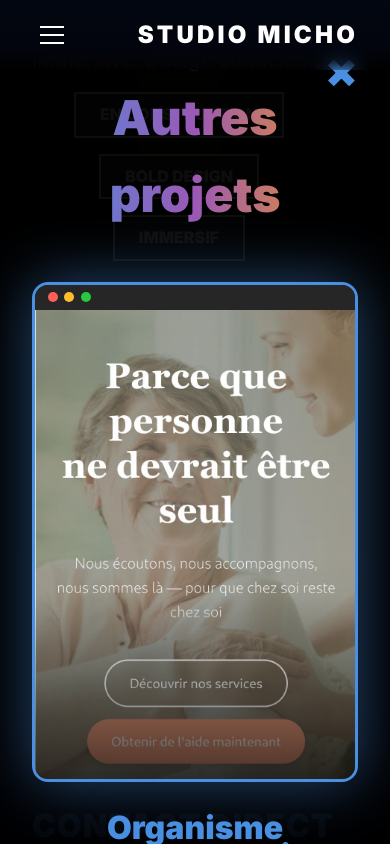
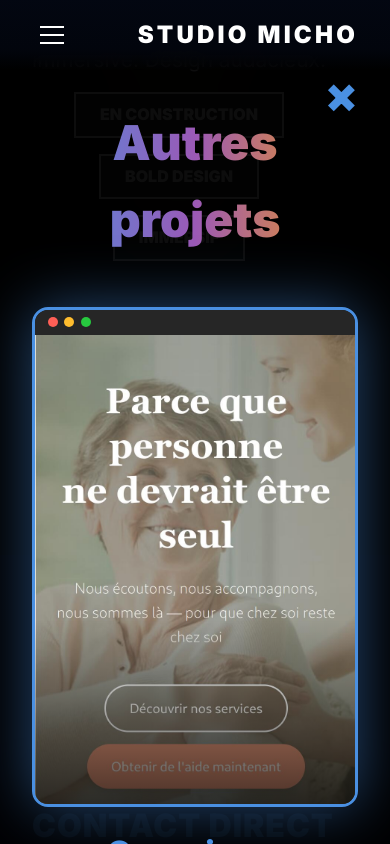
Before and after one commit to pierremichaudpm/studiomicho, a Next.js app: page / in a window 390 px wide. Both pictures are taken after a click on the button "PLUS DE PROJETS". Shown: the part 5368-6212 px from the top of the page. Built offline with nearby package versions, Linux system fonts and the light colour scheme.

Commit message:
Fix modal close button position on mobile: move down 25px to avoid header overlap

```diff
--- a/components/Modal.tsx
+++ b/components/Modal.tsx
@@ -169,7 +169,7 @@ const Modal: React.FC<ModalProps> = ({ isOpen, onClose }) => {
         onClick={onClose}
         style={{
           position: "fixed",
-          top: "2rem",
+          top: "calc(2rem + 25px)",
           right: "2rem",
           fontSize: "4rem",
           color: "#4A90E2",
@@ -199,7 +199,7 @@ const Modal: React.FC<ModalProps> = ({ isOpen, onClose }) => {
           width: "100%",
           position: "relative",
           animation: "modalSlideIn 0.5s ease-out",
-          marginTop: "0",
+          marginTop: "25px",
         }}
       >
         <h2
```
